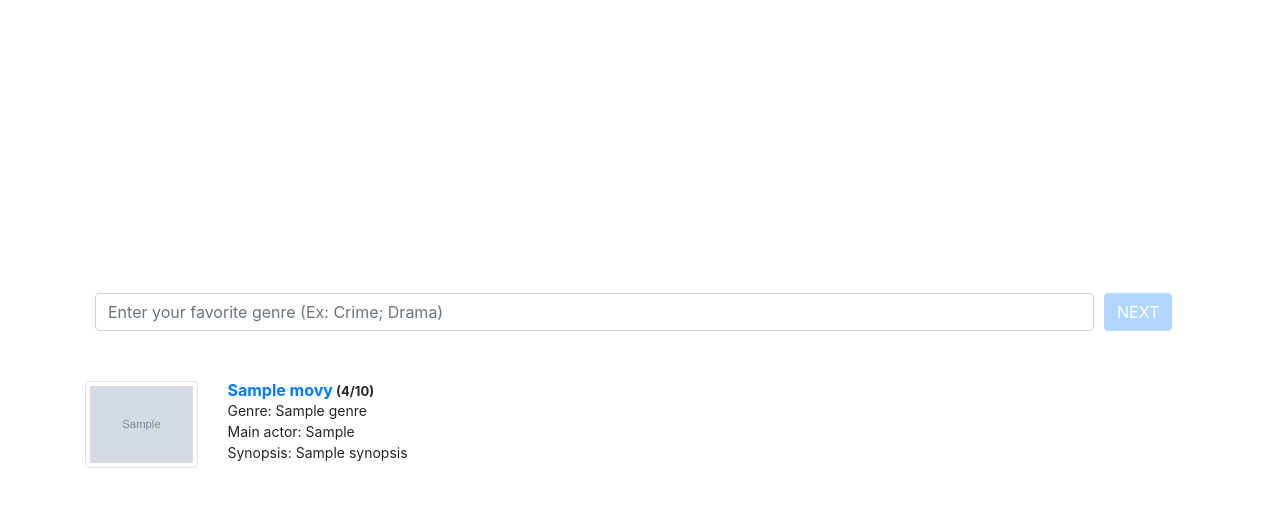
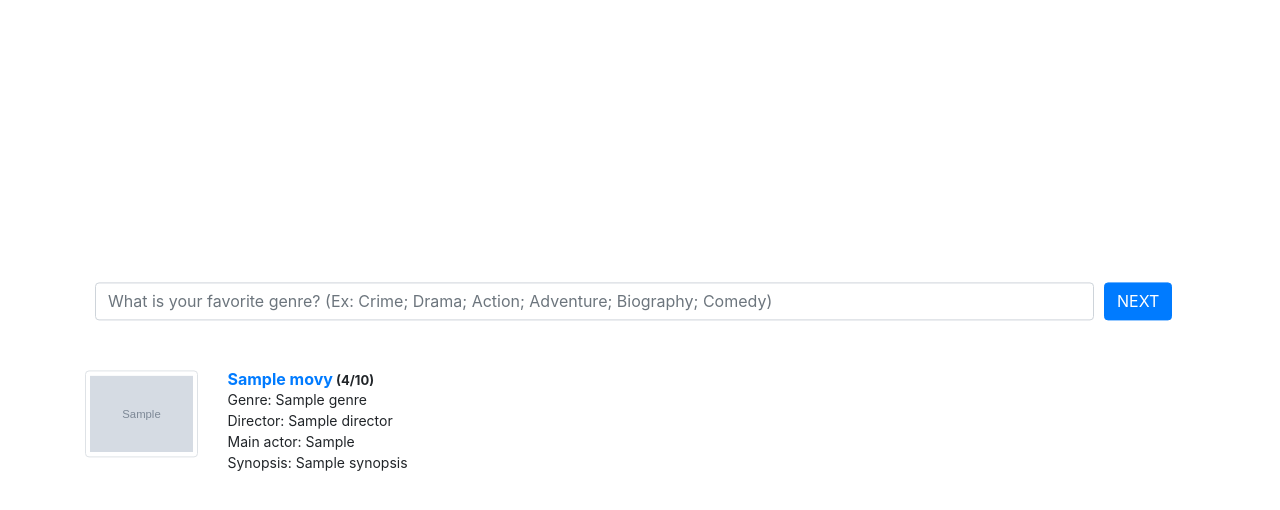
Before and after one commit to ozuit/search-films, a PHP site: template app/view/home.html.twig in a window 1280 px wide. Shown: the top 510 px of the page. Run offline with PHP 8.4, Linux system fonts and the light colour scheme; the template is opened without the code that fills it: most values are stand-ins (such as "Sample title", 1, 10 or a date in 2020); grey boxes marked "Sample" are stand-in pictures; some libraries are stand-ins or nearby versions.

Commit message:
search with director

```diff
--- a/app/view/home.html.twig
+++ b/app/view/home.html.twig
@@ -13,18 +13,22 @@
         <div class="search-component">
             <form method="POST">
                 <div id="get-genre" class="form-inline">
-                    <input name="genre" oninput="handleChangeInput(this)" class="form-control" placeholder="Enter your favorite genre (Ex: Crime; Drama)" />
-                    <button type="button" class="btn btn-primary disable">NEXT</button>
+                    <input name="genre" class="form-control" placeholder="What is your favorite genre? (Ex: Crime; Drama; Action; Adventure; Biography; Comedy)" />
+                    <button type="button" class="btn btn-primary">NEXT</button>
+                </div>
+                <div id="get-director" class="form-inline hidden">
+                    <input name="director" class="form-control" placeholder="What is your favorite director? (Ex: Frank Darabont; Christopher Nolan; Quentin Tarantino; Peter Jackson; Charles Chaplin)" />
+                    <button type="button" class="btn btn-primary">NEXT</button>
                 </div>
                 <div id="get-actor" class="form-inline hidden">
-                    <input name="actor" oninput="handleChangeInput(this)" class="form-control" placeholder="Enter your favorite actor (Ex: Sam Rockwell)" />
-                    <button type="submit" class="btn btn-primary disable">SEARCH</button>
+                    <input name="actor" class="form-control" placeholder="What is your favorite actor? (Ex: Sam Rockwell; Bob Gunton; Mark Rolston; John Marley; Nestor Carbonell)" />
+                    <button type="submit" class="btn btn-primary">SEARCH</button>
                 </div>
             </form>
         </div>
         <div class="row">
             <div class="list-movie col-md-6">
-                {% for movie in movies|slice(0, 4) %}
+                {% for movie in movies|slice(0, 3) %}
                     <div class="movie-item row">
                         <div class="col-md-3">
                             <img src="{{ movie.Img }}" class="img-thumbnail">
@@ -32,6 +36,7 @@
                         <div class="col-md-9">
                             <h4><a target="blank" href="{{ movie.ImdbLink }}">{{ movie.Title }}</a> ({{ movie.Rating }}/10)</h4>
                             <p class="genre">Genre: {{ movie.getGenre() }}</p>
+                            <p class="director">Director: {{ movie.getDirector() }}</p>
                             <p class="actor">Main actor: {{movie.getMainActor()}}</p>
                             <p class="synopsis">Synopsis: {{ movie.Synopsis }}</p>
                         </div>
@@ -39,7 +44,7 @@
                 {% endfor %}
             </div>
             <div class="list-movie col-md-6">
-                {% for movie in movies|slice(4, 4) %}
+                {% for movie in movies|slice(3, 3) %}
                     <div class="movie-item row">
                         <div class="col-md-3">
                             <img src="{{ movie.Img }}" class="img-thumbnail">
@@ -47,6 +52,7 @@
                         <div class="col-md-9">
                             <h4><a target="blank" href="{{ movie.ImdbLink }}">{{ movie.Title }}</a> ({{ movie.Rating }}/10)</h4>
                             <p class="genre">Genre: {{ movie.getGenre() }}</p>
+                            <p class="director">Director: {{ movie.getDirector() }}</p>
                             <p class="actor">Main actor: {{movie.getMainActor()}}</p>
                             <p class="synopsis">Synopsis: {{ movie.Synopsis }}</p>
                         </div>
--- a/web/script/main.js
+++ b/web/script/main.js
@@ -16,15 +16,18 @@ $(document).ready(function() {
         }
     });
     $('#get-genre').on('click', 'button', function() {
-        if ($('#get-genre input').val()) {
-            $('.form-inline').removeClass('hidden');
-            $('#get-genre').addClass('hidden');
-        }
+        $('.form-inline').removeClass('hidden');
+        $('#get-genre').addClass('hidden');
+        $('#get-actor').addClass('hidden');
     })
     $('#get-actor').on('click', 'button', function() {
-        if ($('#get-actor input').val()) {
-            $('.form-inline').removeClass('hidden');
-            $('#get-actor').addClass('hidden');
-        }
+        $('.form-inline').removeClass('hidden');
+        $('#get-director').addClass('hidden');
+        $('#get-actor').addClass('hidden');
+    })
+    $('#get-director').on('click', 'button', function() {
+        $('.form-inline').removeClass('hidden');
+        $('#get-genre').addClass('hidden');
+        $('#get-director').addClass('hidden');
     })
 });
```
Also changed, not shown: app/controller/HomeController.php (+21 -7 lines), app/model/Movie.php (+12 -1 lines).
